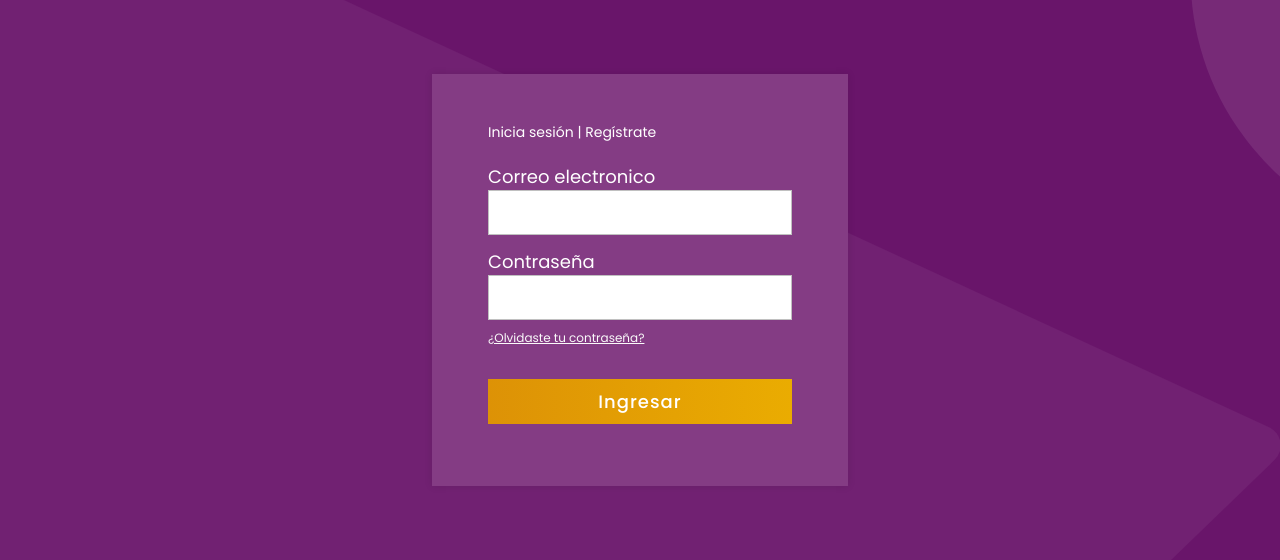
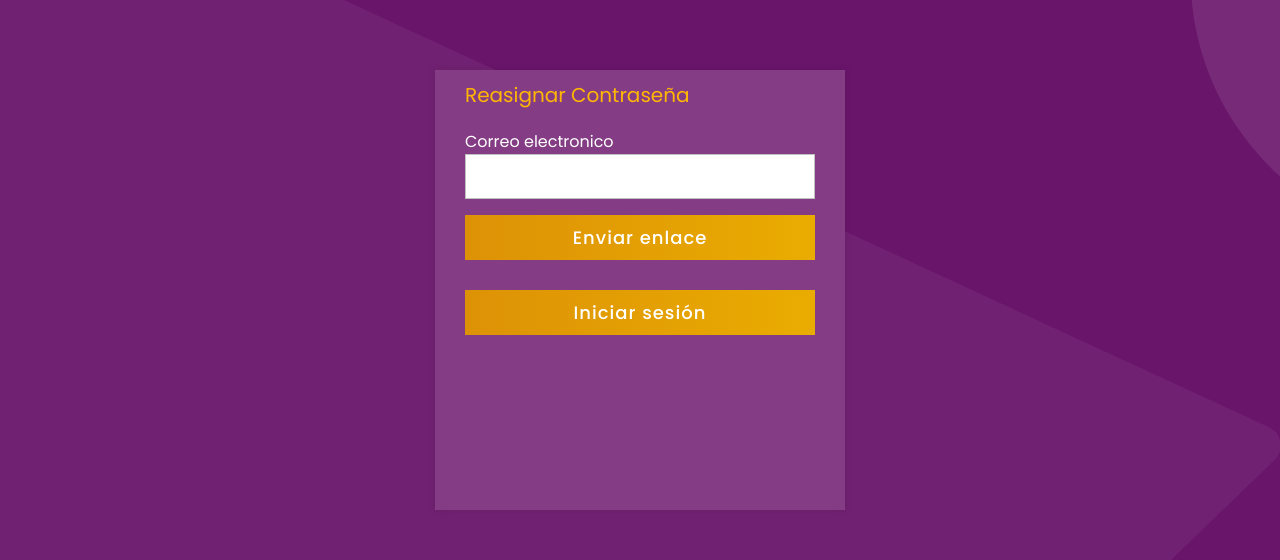
Before and after one commit to Comunidad-de-Programadores/Team-Vue-12-Comfeco, a Vue app: page /#/Reset in a window 1280 px wide. Before the commit this address led to /#/login. Shown: the part 120-680 px from the top of the page. Built offline with nearby package versions, Linux system fonts and the light colour scheme; no server answers.

Commit message:
arreglando un poquito mas el Reet

```diff
--- a/src/components/Recuperar.vue
+++ b/src/components/Recuperar.vue
@@ -1,21 +1,24 @@
 <template>
-    <div class="center mx-2">
+    <div class="center">
       <div class="container2">
-        <div class="text-xl colorAmarilloTexto">
+        <div class="links">
           Reasignar Contraseña
         </div>
         <form action="#">
           <div class="data">
-            <label class="text-base text-white">Correo electronico</label>
+            <label>Correo electronico</label>
             <input type="text" required />
           </div>
-          <div class="flex justify-between py-8">
-            <button class="text-md text-white font-medium p-2 rounded-md colorBoton" type="submit">Enviar enlace</button>
-            <router-link :to="{ name: `Login` }">
-              <button class="text-md text-white font-medium p-2 rounded-md colorBoton" type="submit" >Iniciar sesión</button>
-            </router-link>
+          <div class="btn">
+            <div class="enviarEnlace"></div>
+            <button type="submit">Enviar enlace</button>
           </div>
-
+          <router-link :to="{ name: `Login` }">
+          <div class="btn">
+            <div class="inner"></div>
+            <button type="submit">Iniciar sesión</button>
+          </div>
+          </router-link>
         </form>
       </div>
     </div>
@@ -36,55 +39,50 @@ export default {
   box-sizing: border-box;
   font-family: "Poppins", sans-serif;
 }
-.colorAmarilloTexto{
-  color: var(--yellowcomfeco);
+body {
+  height: 100vh;
+  width: 100%;
 }
 
-
-
-.colorBoton {
-    background: -webkit-linear-gradient(
-    right,
-    #dd9206,
-    #eaac01,
-    #dd9206,
-    #eaac01
-  );
-}
-
-.colorBoton:hover {
-  background: -webkit-linear-gradient(
-    right,
-     #dd9220,
-    #eaa109,
-    #dd9250,
-    #eaaf00
-  );
-}
-
-.center {
-  display: flex;
-  justify-content: center;
-  align-items: center;
-  height: 100%;
-}
-/*
-.container {
+.container2 {
   position: absolute;
   top: 50%;
   left: 50%;
   transform: translate(-50%, -50%);
-} */
+  height: 55%;
+  overflow: auto;
+  margin-top: 10px ;
+}
 
-
+input[type="checkbox"] {
+  display: none;
+}
 .container2 {
   background: #843c84;
-  width: 410px;
-  padding: 30px;
+  width: 80%;
+  padding: 10px 30px;
   box-shadow: 0 0 8px rgba(0, 0, 0, 0.1);
 }
 
+@media (min-width: 700px) {
+  .container2{
+    width:410px;
+  }
+}
 
+#show:checked ~ .container2 {
+  display: block;
+}
+.container2 .close-btn {
+  position: absolute;
+  right: 20px;
+  top: 15px;
+  font-size: 18px;
+  cursor: pointer;
+}
+.container2 .close-btn:hover {
+  color: #3498db;
+}
 .container2 .text {
   font-size: 35px;
   font-weight: 600;
@@ -98,8 +96,14 @@ export default {
   width: 100%;
   margin: 40px 0;
 }
-
-
+form .data label {
+  color: white;
+  font-size: 16px;
+}
+.links {
+  color: var(--yellowcomfeco);
+  font-size: 20px;
+}
 form .data input {
   height: 100%;
   width: 100%;
@@ -111,7 +115,9 @@ form .data input:focus {
   border-color: #3498db;
   border-bottom-width: 2px;
 }
-
+form .forgot-pass {
+  margin-top: -8px;
+}
 form .forgot-pass a {
   font-size: 12px;
   color: #fafafa;
@@ -125,5 +131,58 @@ form .btn {
   position: relative;
   overflow: hidden;
 }
-
+form .btn .inner {
+  height: 100%;
+  width: 300%;
+  position: absolute;
+  left: -100%;
+  z-index: -1;
+  background: -webkit-linear-gradient(
+    right,
+    #dd9206,
+    #eaac01,
+    #dd9206,
+    #eaac01
+  );
+  transition: all 0.4s;
+}
+form .btn .enviarEnlace {
+  height: 100%;
+  width: 300%;
+  position: absolute;
+  left: -100%;
+  z-index: -1;
+  background: -webkit-linear-gradient(
+    right,
+    #dd9206,
+    #eaac01,
+    #dd9206,
+    #eaac01
+  );
+  transition: all 0.4s;
+}
+form .btn:hover .inner {
+  left: 0;
+}
+form .btn button {
+  height: 100%;
+  width: 100%;
+  background: none;
+  border: none;
+  color: #fff;
+  font-size: 18px;
+  font-weight: 500;
+  letter-spacing: 1px;
+  cursor: pointer;
+}
+form .signup-link {
+  text-align: center;
+}
+form .signup-link a {
+  color: #3498db;
+  text-decoration: none;
+}
+form .signup-link a:hover {
+  text-decoration: underline;
+}
 </style>
```
